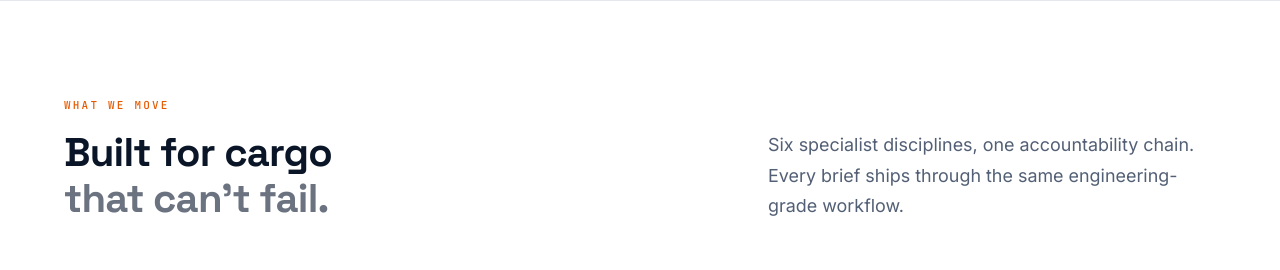
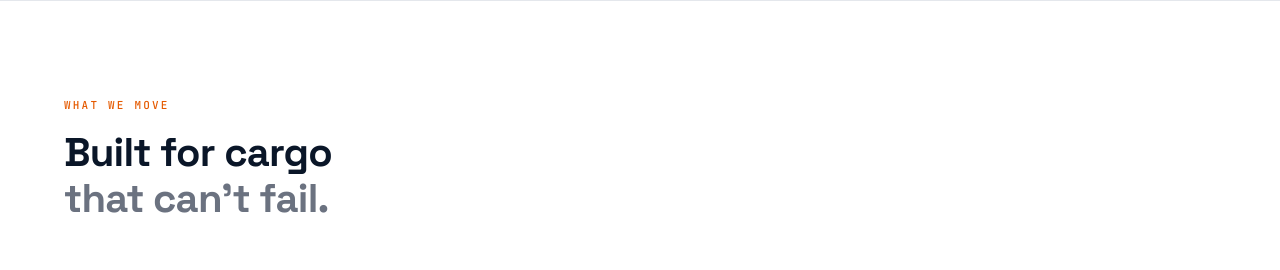
Before and after one commit to vivekreddy9036/neo_packers_movers, a Next.js app: page / in a window 1280 px wide. Shown: the part 1040-1310 px from the top of the page. Built offline with nearby package versions, Linux system fonts and the light colour scheme; grey boxes are pictures that could not be loaded.

Commit message:
removed few lines beside grids

```diff
--- a/components/sections/Process.tsx
+++ b/components/sections/Process.tsx
@@ -67,10 +67,6 @@ export function Process() {
               <span className="text-slate-500">every move.</span>
             </h2>
           </div>
-          <p className="lead max-w-md">
-            From the first site walk to the final installation sign-off — the
-            same engineering discipline, every time.
-          </p>
         </div>
 
         {/* ═══════════════════════════════════════════════
--- a/components/sections/Services.tsx
+++ b/components/sections/Services.tsx
@@ -48,10 +48,6 @@ export function Services() {
               <span className="text-slate-500">that can&rsquo;t fail.</span>
             </h2>
           </div>
-          <p className="lead max-w-md">
-            Six specialist disciplines, one accountability chain. Every brief
-            ships through the same engineering-grade workflow.
-          </p>
         </div>
 
         <div className="grid grid-cols-1 md:grid-cols-2 lg:grid-cols-4 lg:grid-rows-[220px_220px_220px] gap-4">
```
